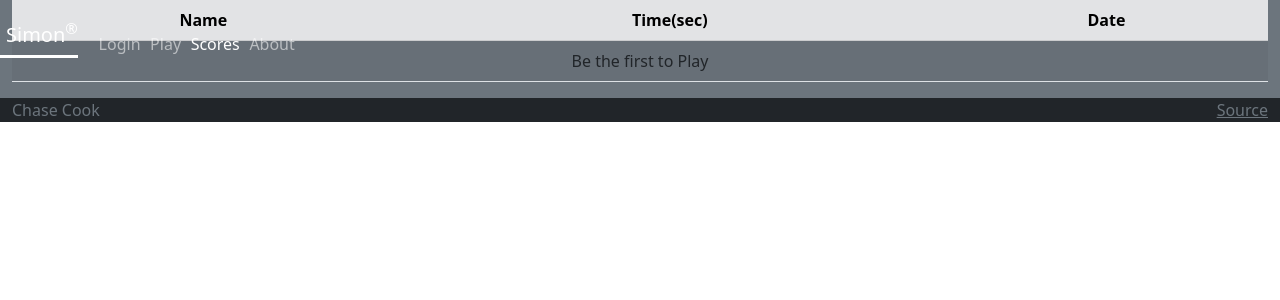
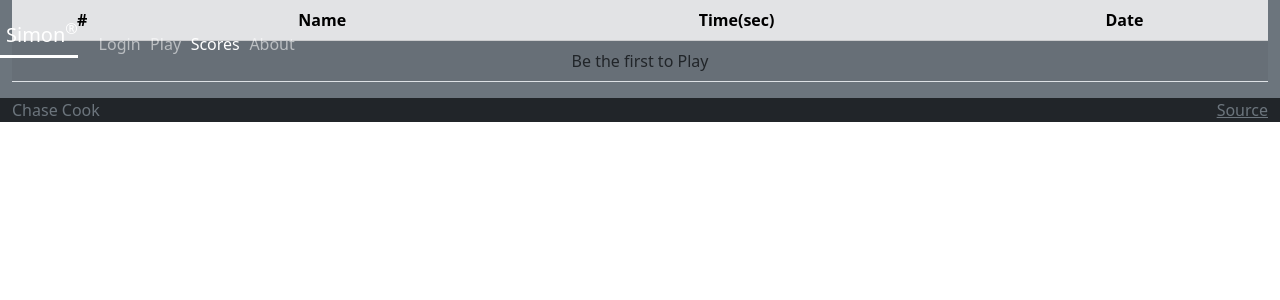
Before and after one commit to chasetheterrible/CS260-startup, a React (Vite) app: page /scores in a window 1280 px wide. Shown: the top 300 px of the page. Built offline with nearby package versions, Linux system fonts and the light colour scheme; no server answers.

Commit message:
spelling

```diff
--- a/src/times/times.jsx
+++ b/src/times/times.jsx
@@ -45,6 +45,7 @@ export function Times() {
       <table className="table table-striped table">
         <thead className="table table-secondary">
           <tr>
+            <th>#</th>
             <th>Name</th>
             <th>Time(sec)</th>
             <th>Date</th>
```
